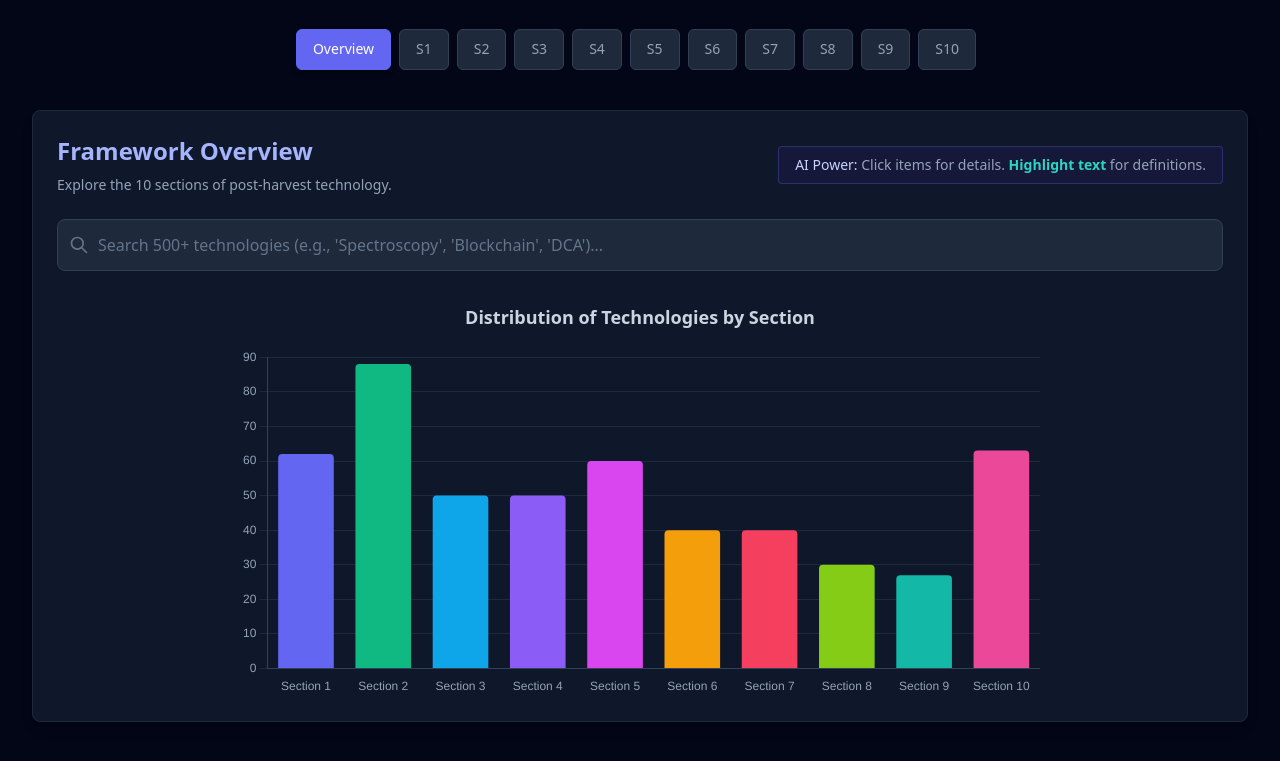
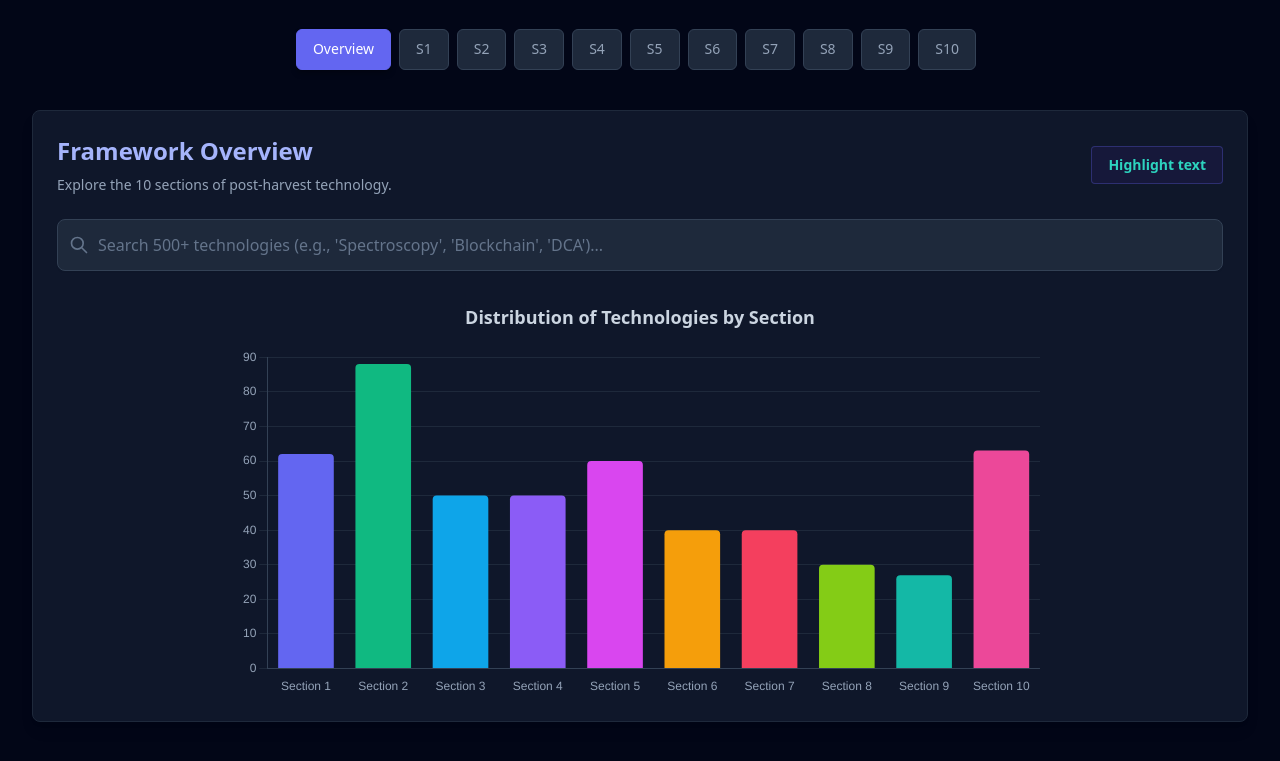
Before and after one commit to keenpromax-art/adani, a plain HTML site: page index.html in a window 1280 px wide. Shown: the part 109-870 px from the top of the page. Drawn offline with nearby package versions, Linux system fonts and the light colour scheme.

Commit message:
Update index.html

```diff
--- a/index.html
+++ b/index.html
@@ -92,8 +92,8 @@
                             <p class="text-slate-400 text-sm">Explore the 10 sections of post-harvest technology.</p>
                         </div>
                         <div class="mt-4 md:mt-0 bg-indigo-950/50 border border-indigo-500/30 px-4 py-2 rounded text-sm">
-                            <span class="text-indigo-200">AI Power:</span>
-                            <span class="text-slate-400">Click items for details. <strong class="text-teal-400">Highlight text</strong> for definitions.</span>
+                            <span class="text-indigo-200"></span>
+                            <span class="text-slate-400"> <strong class="text-teal-400">Highlight text</strong> </span>
                         </div>
                     </div>
 
```
